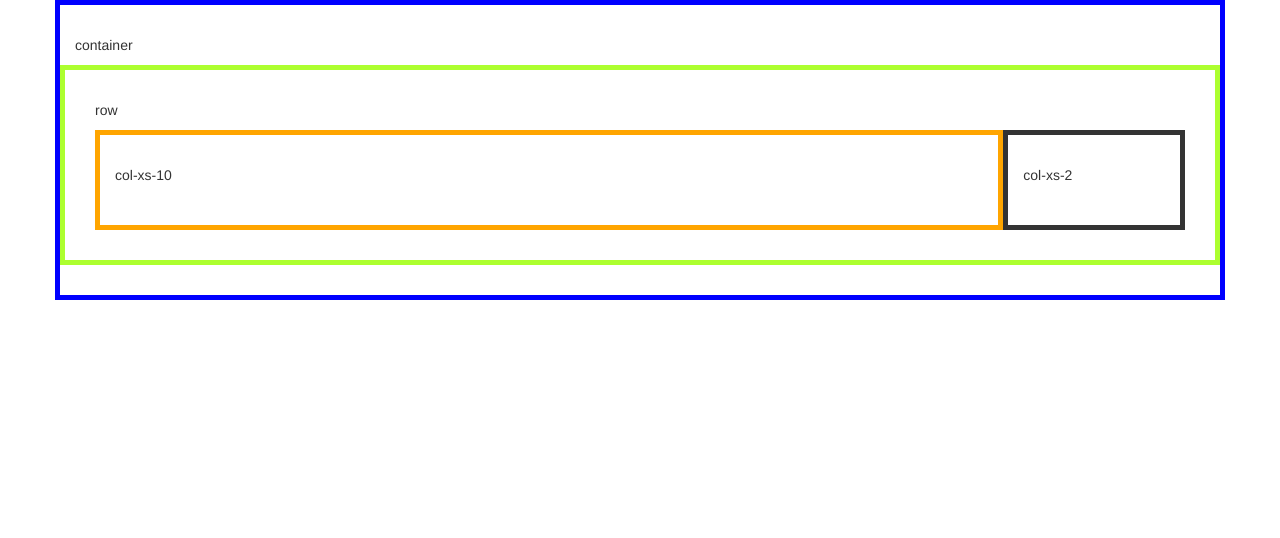
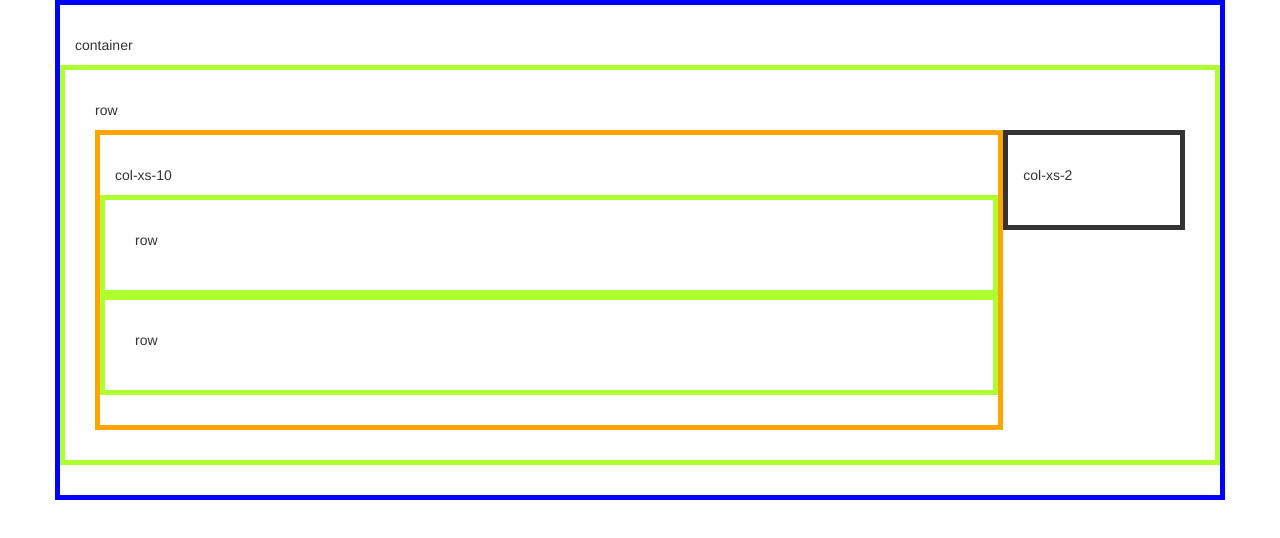
Before and after one commit to MarquezRoy/MarquezRportfolio2, a plain HTML site: page public_html/index.html in a window 1280 px wide. Drawn offline with Linux system fonts and the light colour scheme.

Commit message:
Adding rows

```diff
--- a/public_html/index.html
+++ b/public_html/index.html
@@ -20,6 +20,12 @@ and open the template in the editor.
                 <p>row</p>
                 <div class="col-xs-10">
                     <p>col-xs-10</p>
+                    <div class="row">
+                        <p>row</p>
+                    </div>
+                    <div class="row">
+                        <p>row</p>
+                    </div>
                 </div>
                 <div class="col-xs-2">
                     <p>col-xs-2</p>
```
